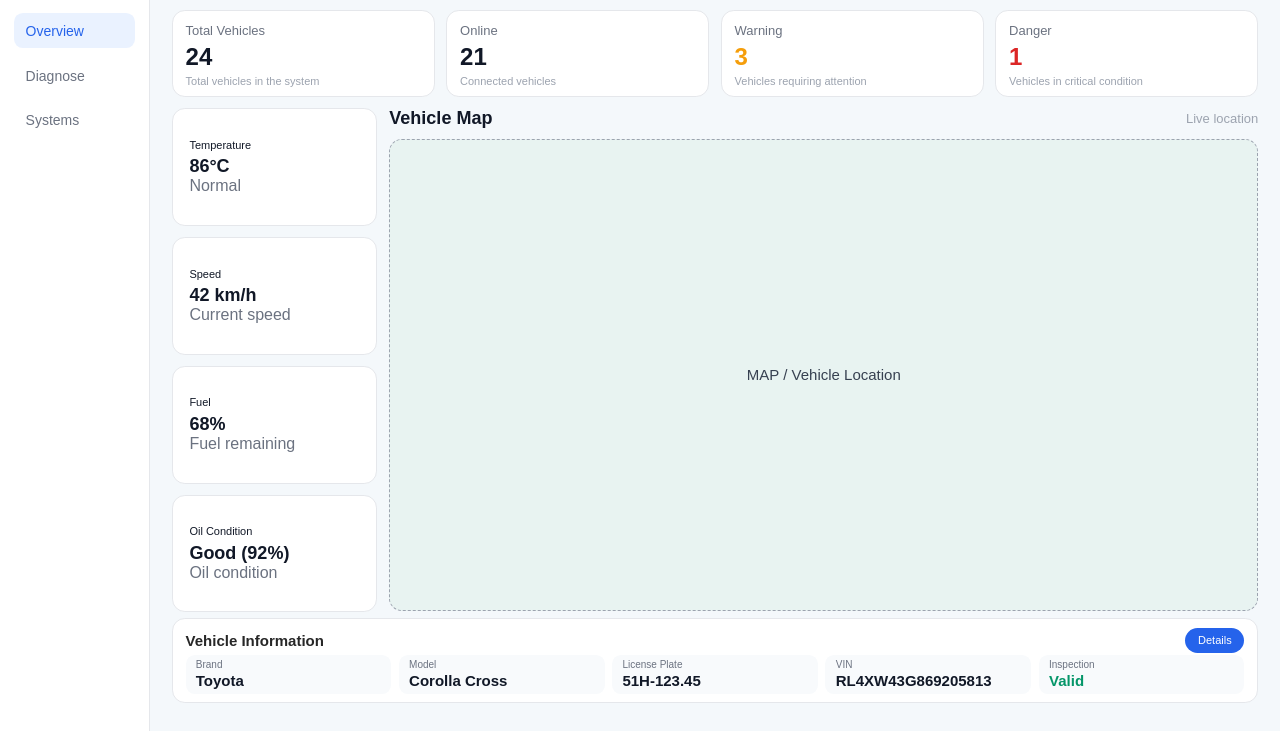
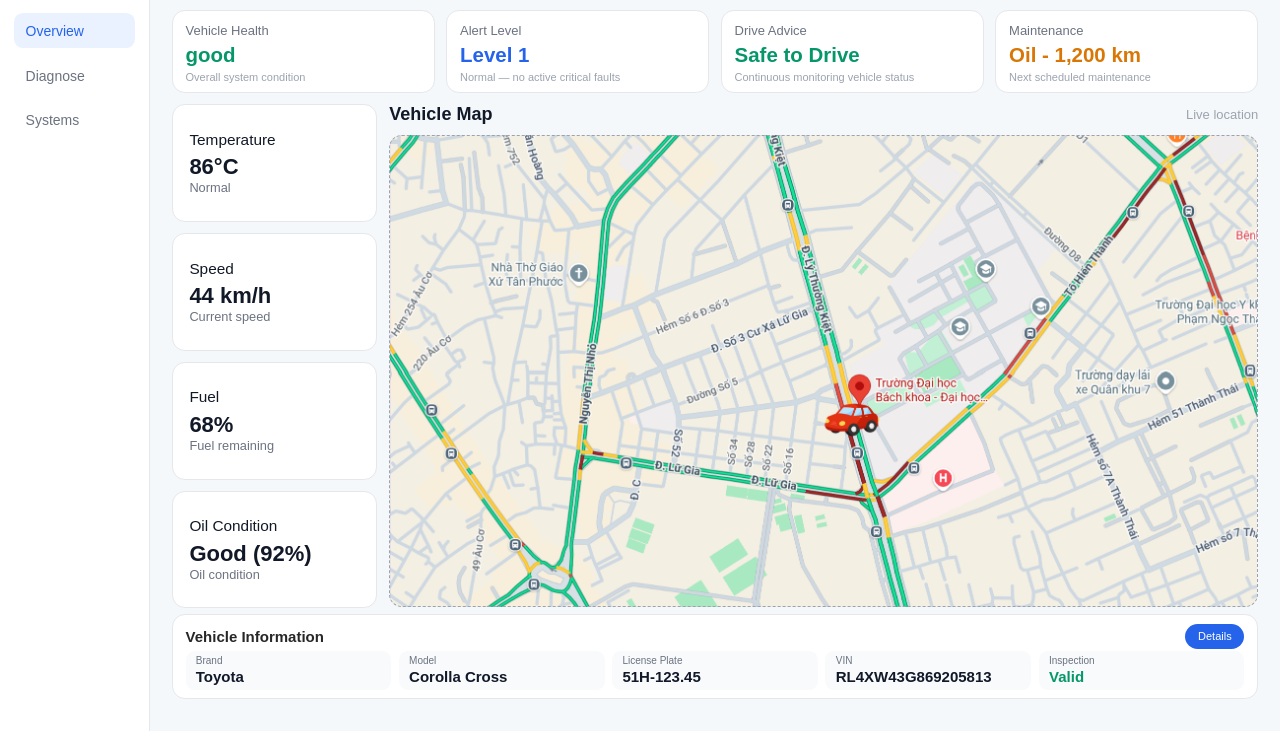
Before and after one commit to Dungnguyen107/web_dashboard, a plain HTML site: page web/index.html in a window 1280 px wide. Shown: the part 69-800 px from the top of the page. Drawn offline with Linux system fonts and the light colour scheme.

Commit message:
modify 4 stats card on top of overview

```diff
--- a/web/index.html
+++ b/web/index.html
@@ -32,28 +32,28 @@
       </header>
 
       <section class="stats">
-        <div class="card">
-          <span>Total Vehicles</span>
-          <h2>24</h2>
-          <p>Total vehicles in the system</p>
+        <div class="card health">
+          <span>Vehicle Health</span>
+          <h2>good</h2>
+          <p>Overall system condition</p>
         </div>
 
-        <div class="card">
-          <span>Online</span>
-          <h2>21</h2>
-          <p>Connected vehicles</p>
+        <div class="card alert-level">
+          <span>Alert Level</span>
+          <h2>Level 1</h2>
+          <p>Normal — no active critical faults</p>
         </div>
 
-        <div class="card warning">
-          <span>Warning</span>
-          <h2>3</h2>
-          <p>Vehicles requiring attention</p>
+        <div class="card drive-advice">
+          <span>Drive Advice</span>
+          <h2>Safe to Drive</h2>
+          <p>Continuous monitoring vehicle status</p>
         </div>
 
-        <div class="card danger">
-          <span>Danger</span>
-          <h2>1</h2>
-          <p>Vehicles in critical condition</p>
+        <div class="card maintenance">
+          <span>Maintenance</span>
+          <h2>Oil - 1,200 km</h2>
+          <p>Next scheduled maintenance</p>
         </div>
       </section>
 
@@ -61,19 +61,19 @@
         <div class="vehicle-status">
           <div class="status-card" onclick="openPopup('temperature')">
             <span>Temperature</span>
-            <h2>86°C</h2>
+            <h2 id="temperature-value">86°C</h2>
             <p>Normal</p>
           </div>
 
           <div class="status-card" onclick="openPopup('speed')">
             <span>Speed</span>
-            <h2>42 km/h</h2>
+            <h2 id="speed-value">42 km/h</h2>
             <p>Current speed</p>
           </div>
 
           <div class="status-card" onclick="openPopup('fuel')">
             <span>Fuel</span>
-            <h2>68%</h2>
+            <h2 id="fuel-value">68%</h2>
             <p>Fuel remaining</p>
           </div>
 
@@ -89,9 +89,7 @@
             <h3>Vehicle Map</h3>
             <span>Live location</span>
           </div>
-
           <div class="map-placeholder">
-            MAP / Vehicle Location
           </div>
         </div>
       </section>
--- a/web/style.css
+++ b/web/style.css
@@ -101,6 +101,22 @@ body {
   margin-bottom: 1.4vh;
 }
 
+.health h2 {
+  color: #059669;
+}
+
+.alert-level h2 {
+  color: #2563eb;
+}
+
+.drive-advice h2 {
+  color: #059669;
+}
+
+.maintenance h2 {
+  color: #d97706;
+}
+
 .card {
   background: white;
   border: 1px solid #e5e7eb;
@@ -114,7 +130,7 @@ body {
 }
 
 .card h2 {
-  font-size: clamp(24px, 1.8vw, 36px);
+  font-size: clamp(20px, 1.6vw, 30px);
   margin: 0.5vh 0;
 }
 
@@ -157,17 +173,17 @@ body {
 }
 
 .status-card span {
-  font-size: clamp(11px, 0.8vw, 15px);
+  font-size: clamp(15px, 1.2vw, 18px);
 }
 
 .status-card h2 {
-  font-size: clamp(18px, 1.4vw, 28px);
+  font-size: clamp(22px, 1.4vw, 30px);
   margin-top: 0.7vh;
 }
 
 .status-card p {
   color: #6b7280;
-  font-size: clamp(12px, 1vw, 15  px);
+  font-size: clamp(8px, 1vw, 15px);
 }
 
 .map-panel {
@@ -192,7 +208,10 @@ body {
 
 .map-placeholder {
   height: calc(100% - 4vh);
-  background: #e8f3f1;
+  background-image: url("assets/images/maps.png");
+  background-size: cover;
+  background-position: center;
+  background-repeat: no-repeat;
   border: 1px dashed #9ca3af;
   border-radius: 1vw;
   display: flex;
```
